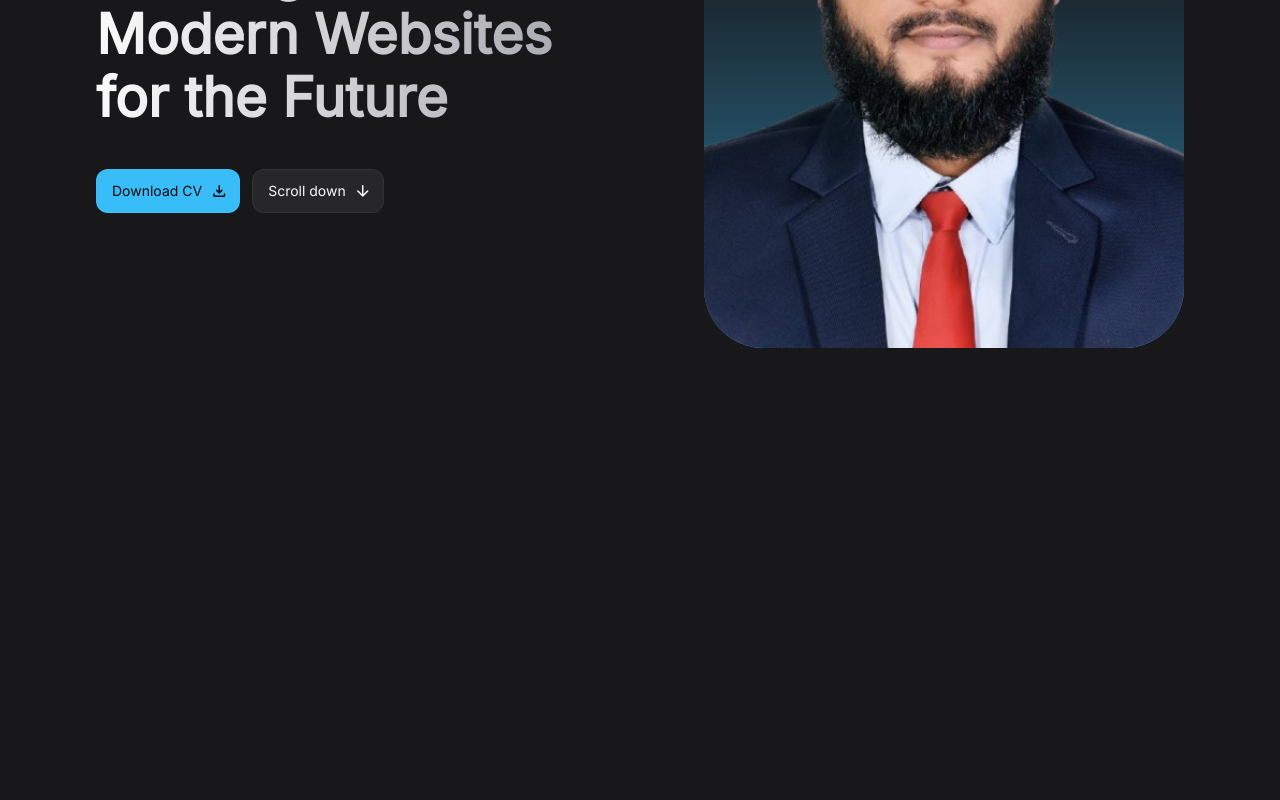
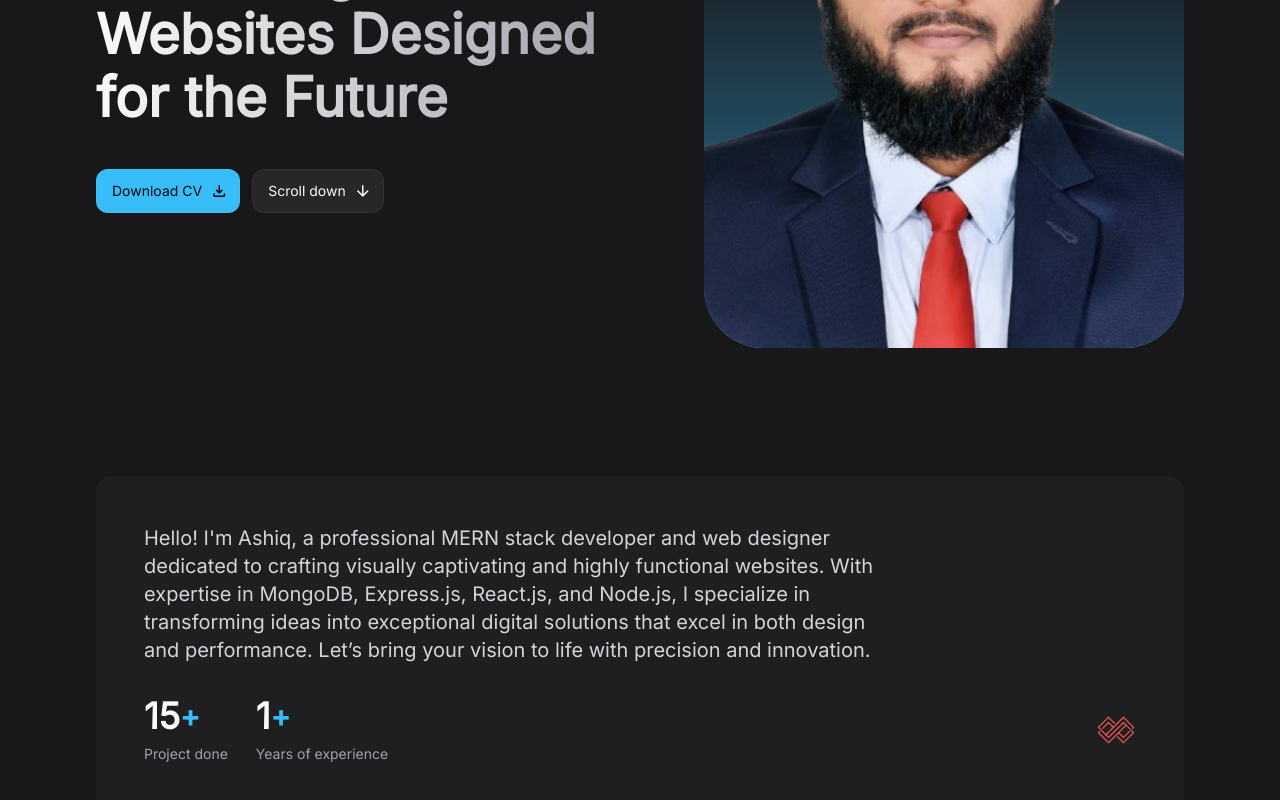
Before and after one commit to Ashiq121914/portfolio-version2, a React (Vite) app: page / in a window 1280 px wide. Shown: the part 396-1196 px from the top of the page. Built offline with nearby package versions, Linux system fonts and the light colour scheme.

Commit message:
about section

```diff
--- a/src/App.jsx
+++ b/src/App.jsx
@@ -1,4 +1,5 @@
 // Components
+import About from "./components/About";
 import Header from "./components/Header";
 import Hero from "./components/Hero";
 
@@ -8,6 +9,7 @@ const App = () => {
       <Header />
       <main>
         <Hero />
+        <About />
       </main>
     </>
   );
--- /dev/null
+++ b/src/components/About.jsx
@@ -0,0 +1,53 @@
+const aboutItems = [
+  {
+    label: "Project done",
+    number: 15,
+  },
+  {
+    label: "Years of experience",
+    number: 1,
+  },
+];
+const About = () => {
+  return (
+    <section id="about" className="section">
+      <div className="container">
+        <div className="bg-zinc-800/50 rounded-2xl md:p-12 p-6">
+          <p className="text-zinc-300 mb-4 md:mb-8 md:text-xl md:max-w-[60ch]">
+            Hello! I&apos;m Ashiq, a professional MERN stack developer and web
+            designer dedicated to crafting visually captivating and highly
+            functional websites. With expertise in MongoDB, Express.js,
+            React.js, and Node.js, I specialize in transforming ideas into
+            exceptional digital solutions that excel in both design and
+            performance. Let’s bring your vision to life with precision and
+            innovation.
+          </p>
+          <div className="flex flex-wrap items-center gap-4 md:gap-7">
+            {aboutItems.map(({ label, number }, key) => (
+              <div key={key}>
+                <div className="flex items-center md:mb-2">
+                  <span className="text-2xl font-bold md:text-4xl">
+                    {number}
+                  </span>
+                  <span className="text-sky-400 font-semibold md:text-3xl">
+                    +
+                  </span>
+                </div>
+                <p className="text-sm text-zinc-400">{label}</p>
+              </div>
+            ))}
+            <img
+              src="/public/images/logo.svg"
+              alt="Logo"
+              width={30}
+              height={30}
+              className="ml-auto md:w-[40px] md:h-[40px]"
+            />
+          </div>
+        </div>
+      </div>
+    </section>
+  );
+};
+
+export default About;
--- a/src/components/Hero.jsx
+++ b/src/components/Hero.jsx
@@ -26,7 +26,7 @@ const Hero = () => {
           </div>
 
           <h2 className="headline-1 max-w-[15ch] sm:max-w-[20ch] lg:max-w-[15ch] mt-5 mb-8 lg:mb-10">
-            Building Scalable Modern Websites for the Future
+            Delivering Scalable Websites Designed for the Future
           </h2>
 
           <div className="flex items-center gap-3">
--- a/src/index.css
+++ b/src/index.css
@@ -17,6 +17,7 @@ body {
   @apply max-w-max;
   background: -webkit-linear-gradient(0deg, #fafafa, #a1a1aa);
   -webkit-background-clip: text;
+  background-clip: text;
   -webkit-text-fill-color: transparent;
 }
 
@@ -39,6 +40,10 @@ body {
 
 .img-cover {
   @apply w-full h-full object-cover;
+}
+
+.section {
+  @apply pt-20 lg:pt-32;
 }
 
 /* COMPONENTS */
```
